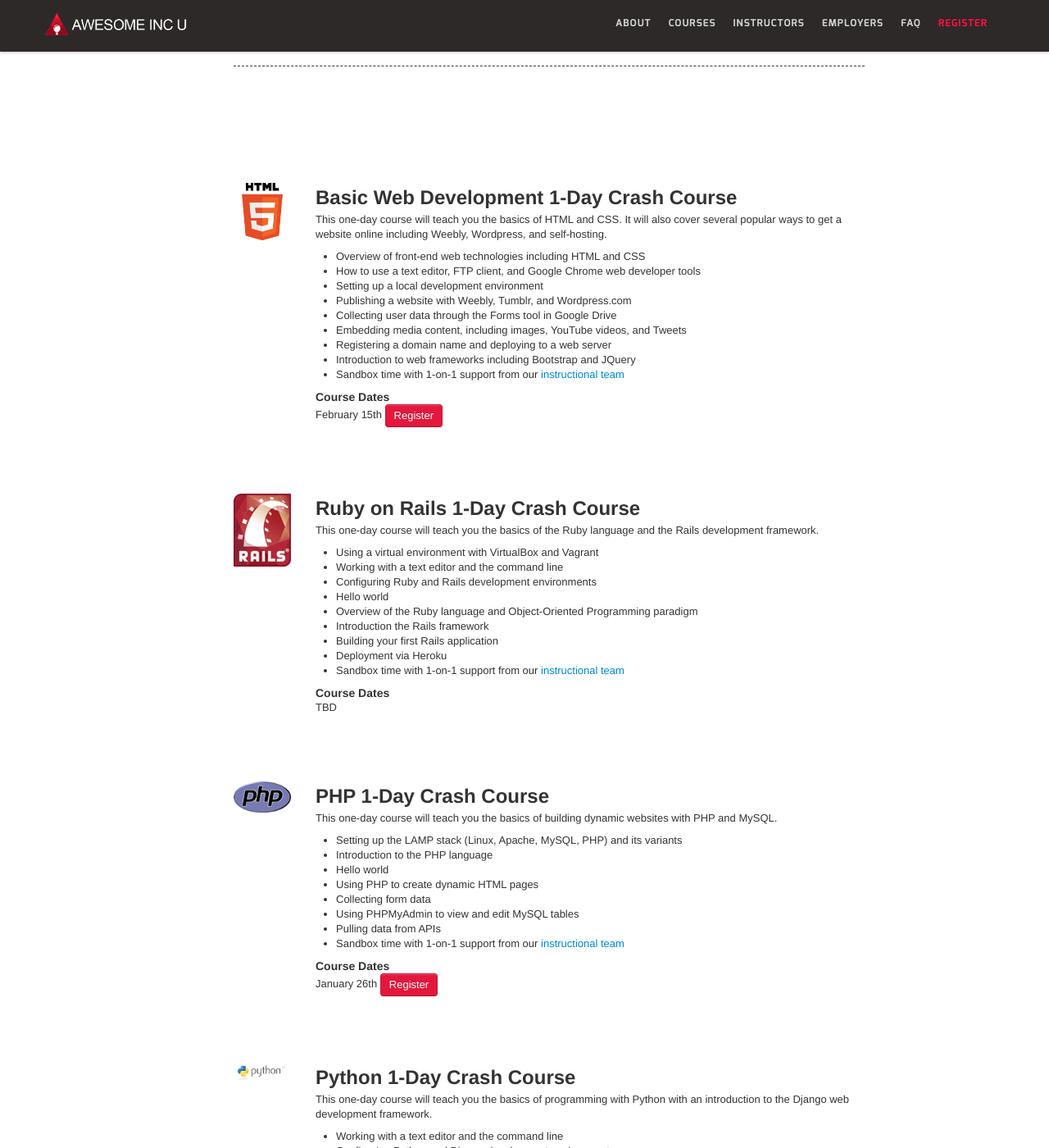
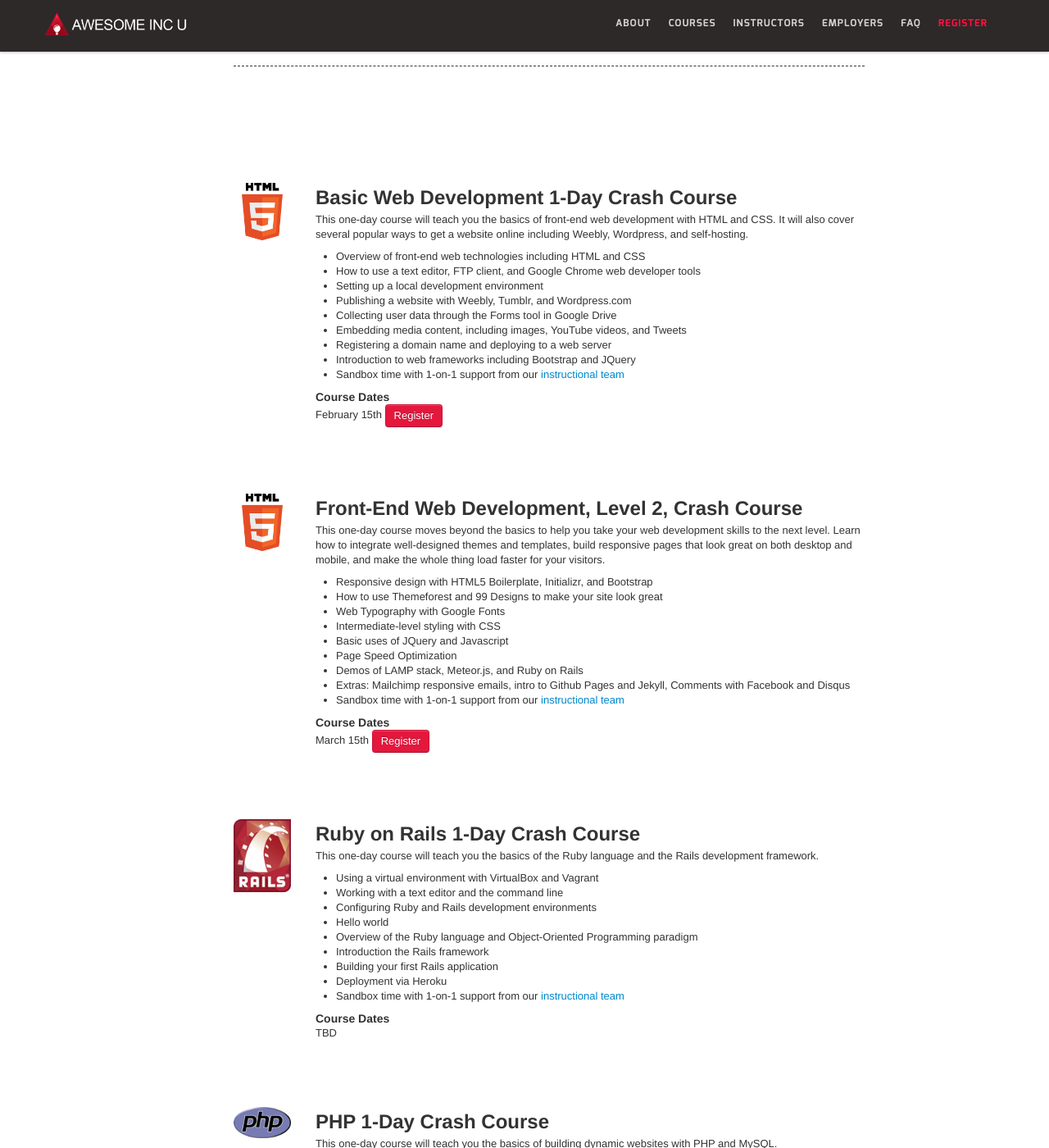
Before and after one commit to ainc/awesomeincu-2013, a Jekyll site: the page built from curriculum.html, in a window 1280 px wide and 1400 px high, scrolled down 1731 px. Shown: the whole window at 82% size. Built offline with Jekyll 4.4.1, drawn with Linux system fonts in a browser that asks for light colours; Markdown is read by kramdown in place of the engine named in the settings; comment, search, counter and statistics services are not loaded; some of the changed text lies outside the part shown.

Commit message:
Add front-end web 2 crash course

```diff
--- a/curriculum.html
+++ b/curriculum.html
@@ -61,7 +61,7 @@
                 <li>Sandbox time with 1-on-1 support from our <a href="/#instructors">instructional team</a></li>
               </ul>
               <h4>Course Dates</h4>
-              <p>January 19th <a class="btn btn-red" href="http://awesomeincu-iphone-day.eventbrite.com" target="_blank">Register</a></p>
+              <p>January 20th <a class="btn btn-red" href="http://awesomeincu-iphone-day.eventbrite.com" target="_blank">Register</a></p>
             </div> <!-- /span7 -->
           </div> <!-- /row -->
 
@@ -98,7 +98,7 @@
             </div>
             <div class="span7">
               <h2>Basic Web Development 1-Day Crash Course</h2>
-              <p>This one-day course will teach you the basics of HTML and CSS. It will also cover several popular ways to get a website online including Weebly, Wordpress, and self-hosting.</p>
+              <p>This one-day course will teach you the basics of front-end web development with HTML and CSS. It will also cover several popular ways to get a website online including Weebly, Wordpress, and self-hosting.</p>
               <ul>
                 <li>Overview of front-end web technologies including HTML and CSS</li>
                 <li>How to use a text editor, FTP client, and Google Chrome web developer tools</li>
@@ -112,6 +112,29 @@
               </ul>
               <h4>Course Dates</h4>
               <p>February 15th <a class="btn btn-red" href="http://awesomeincu-web-day.eventbrite.com" target="_blank">Register</a></p>
+            </div> <!-- /span7 -->
+          </div> <!-- /row -->
+
+          <div class="row" id="frontweb2-crash"><br><br><br><br>
+            <div class="span1">
+              <a href="http://awesomeincu-front-end-web-2.eventbrite.com/?aff=aincwebsite" target="_blank"><img src="/img/logo-html.png" width="70px"></a>
+            </div>
+            <div class="span7">
+              <h2>Front-End Web Development, Level 2, Crash Course</h2>
+              <p>This one-day course moves beyond the basics to help you take your web development skills to the next level. Learn how to integrate well-designed themes and templates, build responsive pages that look great on both desktop and mobile, and make the whole thing load faster for your visitors.</p>
+              <ul>
+                <li>Responsive design with HTML5 Boilerplate, Initializr, and Bootstrap</li>
+                <li>How to use Themeforest and 99 Designs to make your site look great</li>
+                <li>Web Typography with Google Fonts</li>
+                <li>Intermediate-level styling with CSS</li>
+                <li>Basic uses of JQuery and Javascript</li>
+                <li>Page Speed Optimization</li>
+                <li>Demos of LAMP stack, Meteor.js, and Ruby on Rails</li>
+                <li>Extras: Mailchimp responsive emails, intro to Github Pages and Jekyll, Comments with Facebook and Disqus</li>
+                <li>Sandbox time with 1-on-1 support from our <a href="/#instructors">instructional team</a></li>
+              </ul>
+              <h4>Course Dates</h4>
+              <p>March 15th <a class="btn btn-red" href="http://awesomeincu-front-end-web-2.eventbrite.com/?aff=aincwebsite" target="_blank">Register</a></p>
             </div> <!-- /span7 -->
           </div> <!-- /row -->
 
```
Also changed, not shown: _includes/course-list-table.html (+5 -2 lines), 4 other files.
